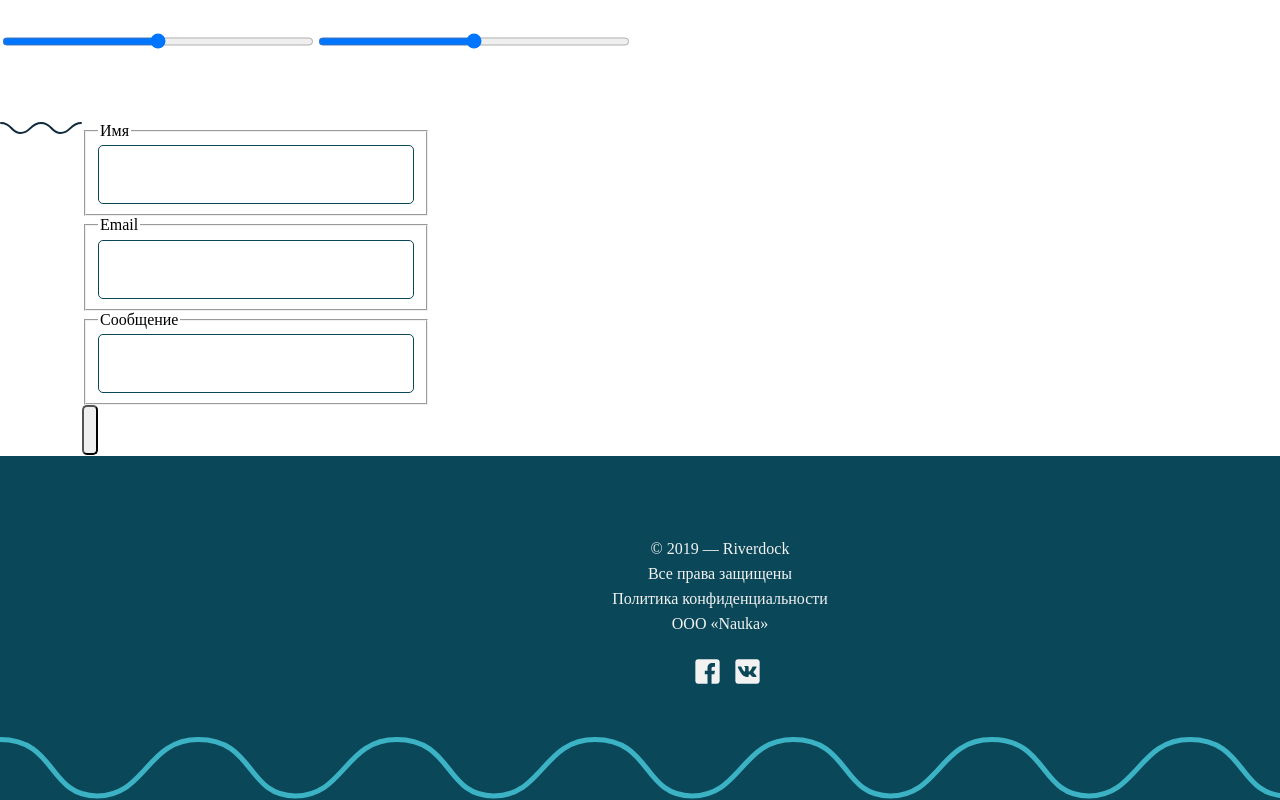
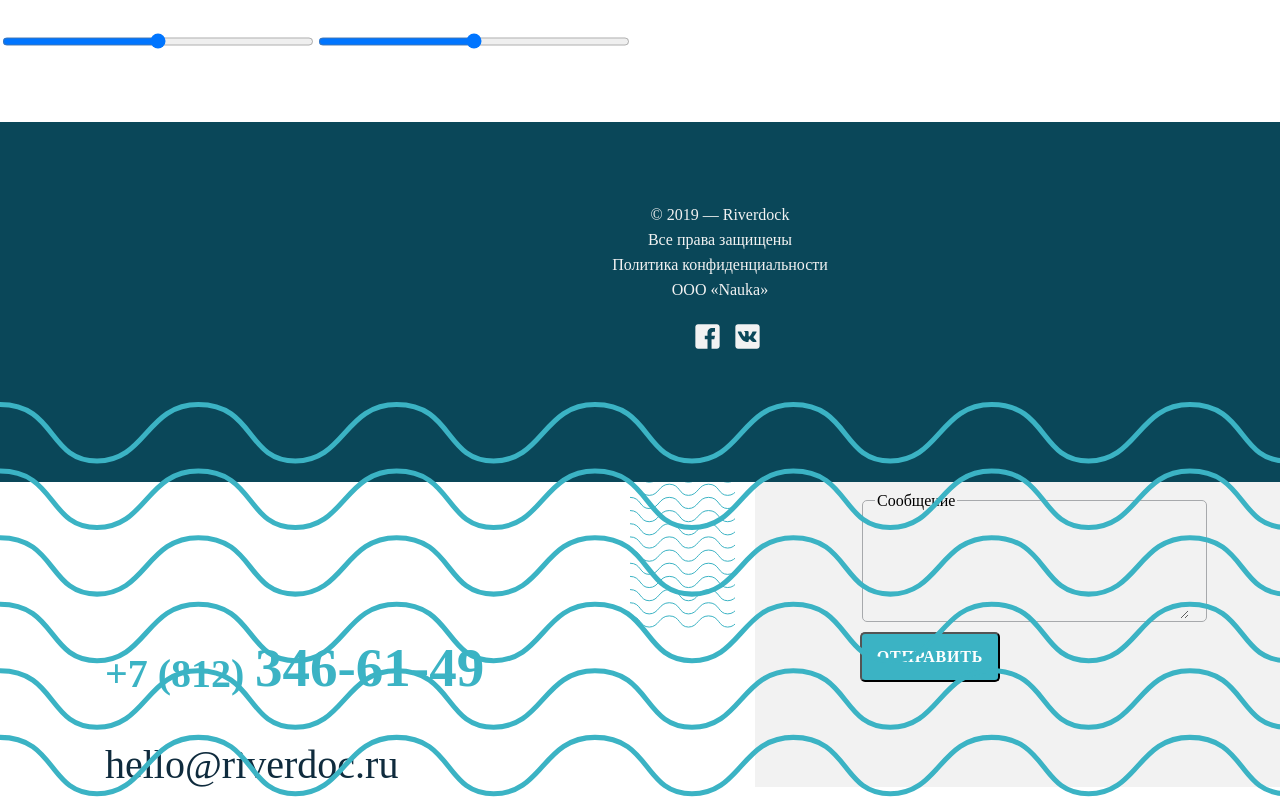
Before and after one commit to AUAcademy/riverdoc, a website built with webpack: page src/index.pug in a window 1280 px wide. Shown: the part 3040-3840 px from the top of the page. Built offline with nearby package versions, Linux system fonts and the light colour scheme.

Commit message:
Редактировал _call.pug, _call.sass

```diff
--- a/src/partial/sections/_call.pug
+++ b/src/partial/sections/_call.pug
@@ -1,20 +1,24 @@
-div.row
+div.row.call
   div.column
+    div.column.callContactDetails
+      img(src="icons/waves.svg")
+      h2 Как с нами связаться
     div.column
-      img(src="icons/waves.svg")
-      h2
-    div.column
-      span
-      span
-  div.column
+      span.callPhoneNumber +7 (812)
+      span.callPhoneNumberBig 346-61-49
+      span.callEmail hello@riverdoc.ru
+    div.bgImageCall
+      img(src="icons/background.svg")
+  div.column.wrapCallForm
     form.callForm
-      fieldset
+      fieldset.callFormInput
         legend Имя
-        input(type="text")
-      fieldset
+        input
+      fieldset.callFormInput
         legend Email
-        input(type="email")
-      fieldset
+        input
+      fieldset.callFormInput.callFormInputTextarea
         legend Сообщение
-        input(type="textarea")
-      button.button
+        textarea
+      button.buttonCallForm
+        span Отправить
--- a/src/styles/sections/_call.sass
+++ b/src/styles/sections/_call.sass
@@ -0,0 +1,121 @@
+.call
+  position: relative
+  background: #F2F2F2
+
+.callContactDetails img
+  position: absolute
+  width: 80px
+  height: 10px
+  left: 105px
+  top: 150px
+
+.callContactDetails h2
+  margin: 0
+  position: absolute
+  width: 215px
+  height: 90px
+  left: 105px
+  top: 190px
+  font-family: Blogger Sans
+  font-style: normal
+  font-weight: 500
+  font-size: 45px
+  line-height: 45px
+  color: #0F2B3D
+
+.callPhoneNumber
+  position: absolute
+  width: 456px
+  height: 70px
+  left: 105px
+  top: 530px
+  font-family: Blogger Sans
+  font-style: normal
+  font-weight: bold
+  font-size: 40px
+  line-height: 44px
+  color: #3BB3C4
+
+.callPhoneNumberBig
+  @extend .callPhoneNumber
+  font-size: 55px
+  left: 255px
+  top: 524px
+
+.callEmail
+  position: absolute
+  width: 271px
+  height: 45px
+  left: 105px
+  top: 620px
+  font-family: Blogger Sans
+  font-style: normal
+  font-weight: normal
+  font-size: 40px
+  line-height: 45px
+  color: #0F2B3D
+
+.bgImageCall
+  position: absolute
+  width: 285px
+  height: 350px
+  left: 630px
+  top: 230px
+
+.wrapCallForm
+  position: absolute
+  width: 600px
+  height: 570px
+  left: 735px
+  top: 115px
+  padding: 105px
+  background: #F2F2F2
+  border: 20px solid #FFFFFF
+  box-sizing: border-box
+  border-radius: 10px
+
+.callForm
+  width: 390px
+  height: 360px
+  display: flex
+  flex-wrap: wrap
+  align-content: space-between
+
+.callFormInput
+  background: #F2F2F2
+  border: 1px solid #A7A9AC
+  box-sizing: border-box
+  border-radius: 5px
+  width: 345px
+  height: 55px
+
+.callFormInput input
+  background: #F2F2F2
+  border: none
+  height: 20px
+
+.callFormInputTextarea
+  width: 345px
+  height: 130px
+
+.callFormInput textarea
+  border: none
+  background: #F2F2F2
+  width: 310px
+  height: 100px
+
+.buttonCallForm
+  width: 140px
+  height: 50px
+  background: #3BB3C4
+  border-radius: 5px
+
+.buttonCallForm span
+  font-family: Proxima Nova
+  font-style: normal
+  font-weight: 600
+  font-size: 16px
+  line-height: 20px
+  letter-spacing: 0.05em
+  text-transform: uppercase
+  color: #FFFFFF
--- a/src/styles/sections/index.sass
+++ b/src/styles/sections/index.sass
@@ -1,4 +1,5 @@
 @import automatization
 @import bullets
 @import hero
+@import call
 @import footer
```
